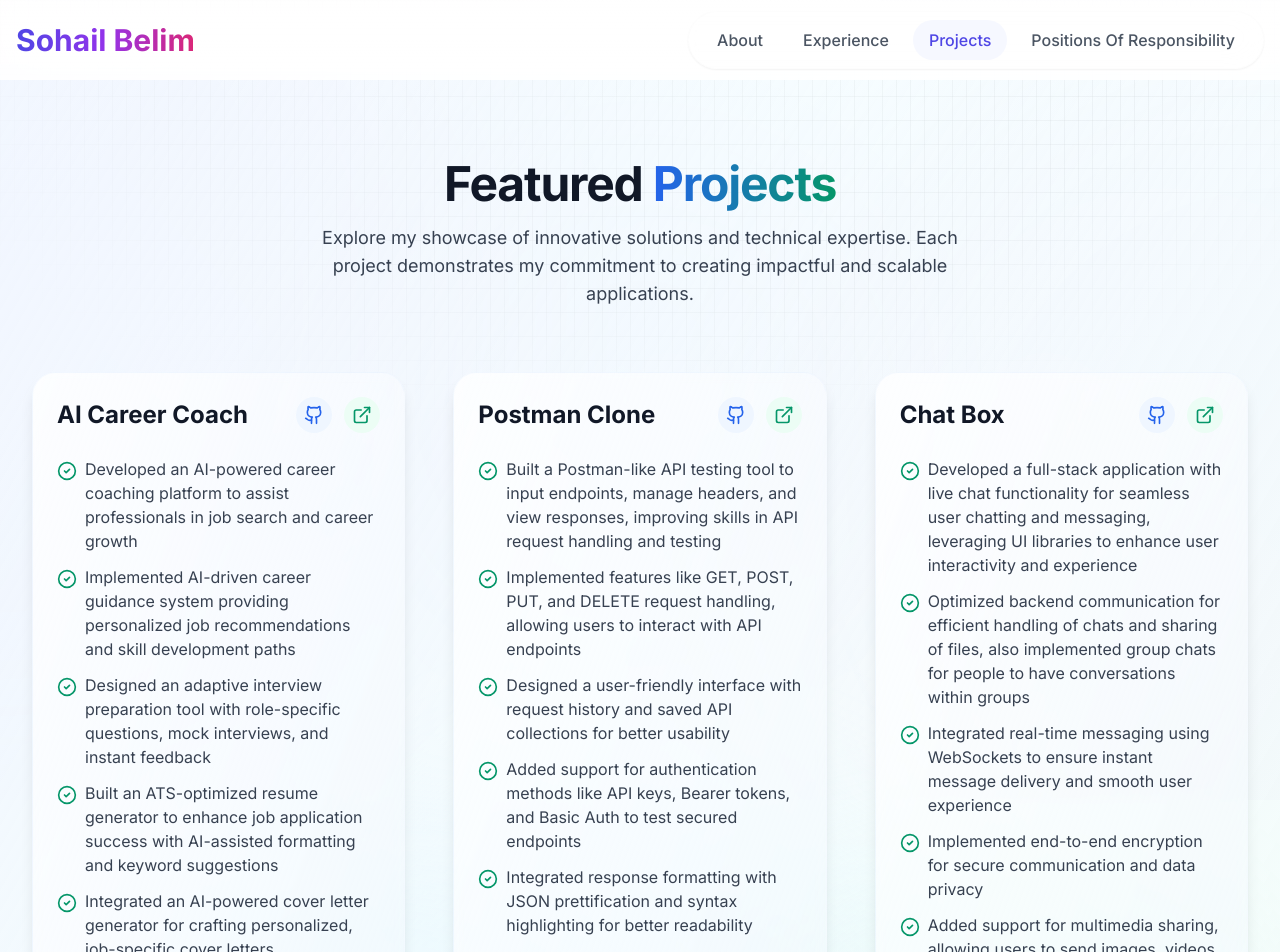
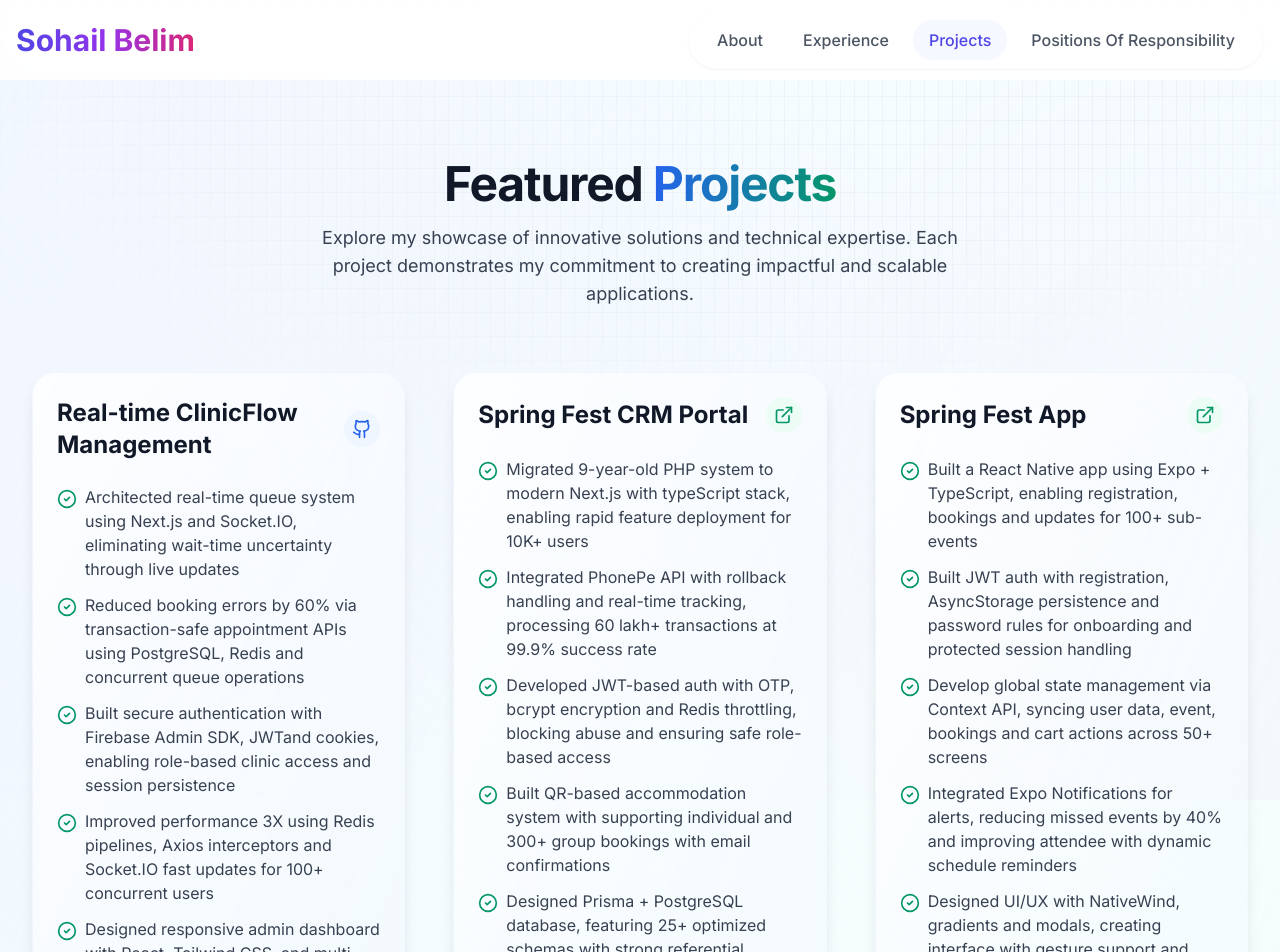
Before and after one commit to SohailIITKGP/My_Portfolio, a Next.js app: page /projects in a window 1280 px wide. Shown: the top 952 px of the page. Built offline with nearby package versions, Linux system fonts and the light colour scheme.

Commit message:
Projects updated

```diff
--- a/src/app/projects/page.tsx
+++ b/src/app/projects/page.tsx
@@ -1,6 +1,45 @@
 import { ExternalLink, Github, Tags, CheckCircle2 } from 'lucide-react'
 
 const projects = [
+  {
+    title: 'Real-time ClinicFlow Management',
+    description: [
+      "Architected real-time queue system using Next.js and Socket.IO, eliminating wait-time uncertainty through live updates",
+      "Reduced booking errors by 60% via transaction-safe appointment APIs using PostgreSQL, Redis and concurrent queue operations",
+      "Built secure authentication with Firebase Admin SDK, JWTand cookies, enabling role-based clinic access and session persistence",
+      "Improved performance 3X using Redis pipelines, Axios interceptors and Socket.IO fast updates for 100+ concurrent users",
+      "Designed responsive admin dashboard with React, Tailwind CSS, and multi-tab views, streamlining staff control over live patient queues",
+    ],
+    github: 'https://github.com/SohailIITKGP/ClinicFlow_backend',
+    demo: '',
+    tags: ['NextJS', 'TypeScript', 'Prisma','Postgresql', 'NestJS', 'Tailwind CSS']
+  },
+  {
+    title: 'Spring Fest CRM Portal',
+    description: [
+      "Migrated 9-year-old PHP system to modern Next.js with typeScript stack, enabling rapid feature deployment for 10K+ users",
+      "Integrated PhonePe API with rollback handling and real-time tracking, processing 60 lakh+ transactions at 99.9% success rate",
+      "Developed JWT-based auth with OTP, bcrypt encryption and Redis throttling, blocking abuse and ensuring safe role-based access",
+      "Built QR-based accommodation system with supporting individual and 300+ group bookings with email confirmations",
+      "Designed Prisma + PostgreSQL database, featuring 25+ optimized schemas with strong referential integrity across all modules",
+    ],
+    github: '',
+    demo: 'https://masterapi.springfest.tech/',
+    tags: ['NextJS', 'TypeScript', 'Prisma','Sql', 'Redis', 'Tailwind CSS','PhonePe Integration']
+  },
+  {
+    title: 'Spring Fest App',
+    description: [
+      "Built a React Native app using Expo + TypeScript, enabling registration, bookings and updates for 100+ sub-events",
+      "Built JWT auth with registration, AsyncStorage persistence and password rules for onboarding and protected session handling",
+      "Develop global state management via Context API, syncing user data, event, bookings and cart actions across 50+ screens",
+      "Integrated Expo Notifications for alerts, reducing missed events by 40% and improving attendee with dynamic schedule reminders",
+      "Designed UI/UX with NativeWind, gradients and modals, creating interface with gesture support and responsive animations",
+    ],
+    github: '',
+    demo: 'https://play.google.com/store/apps/details?id=com.imaginedtime.sf25app',
+    tags: ['NextJS', 'TypeScript', 'Prisma','Sql', 'Redis', 'Tailwind CSS','PhonePe Integration']
+  },
   {
     title: 'AI Career Coach',
     description: [
@@ -120,6 +159,7 @@
                     {project.title}
                   </h3>
                   <div className="flex gap-3">
+                    {project.github && (
                     <a
                       href={project.github}
                       target="_blank"
@@ -129,6 +169,8 @@
                     >
                       <Github className="h-5 w-5" />
                     </a>
+                    )}
+                    {project.demo && (
                     <a
                       href={project.demo}
                       target="_blank"
@@ -138,6 +180,7 @@
                     >
                       <ExternalLink className="h-5 w-5" />
                     </a>
+                    )}
                   </div>
                 </div>
 
```
